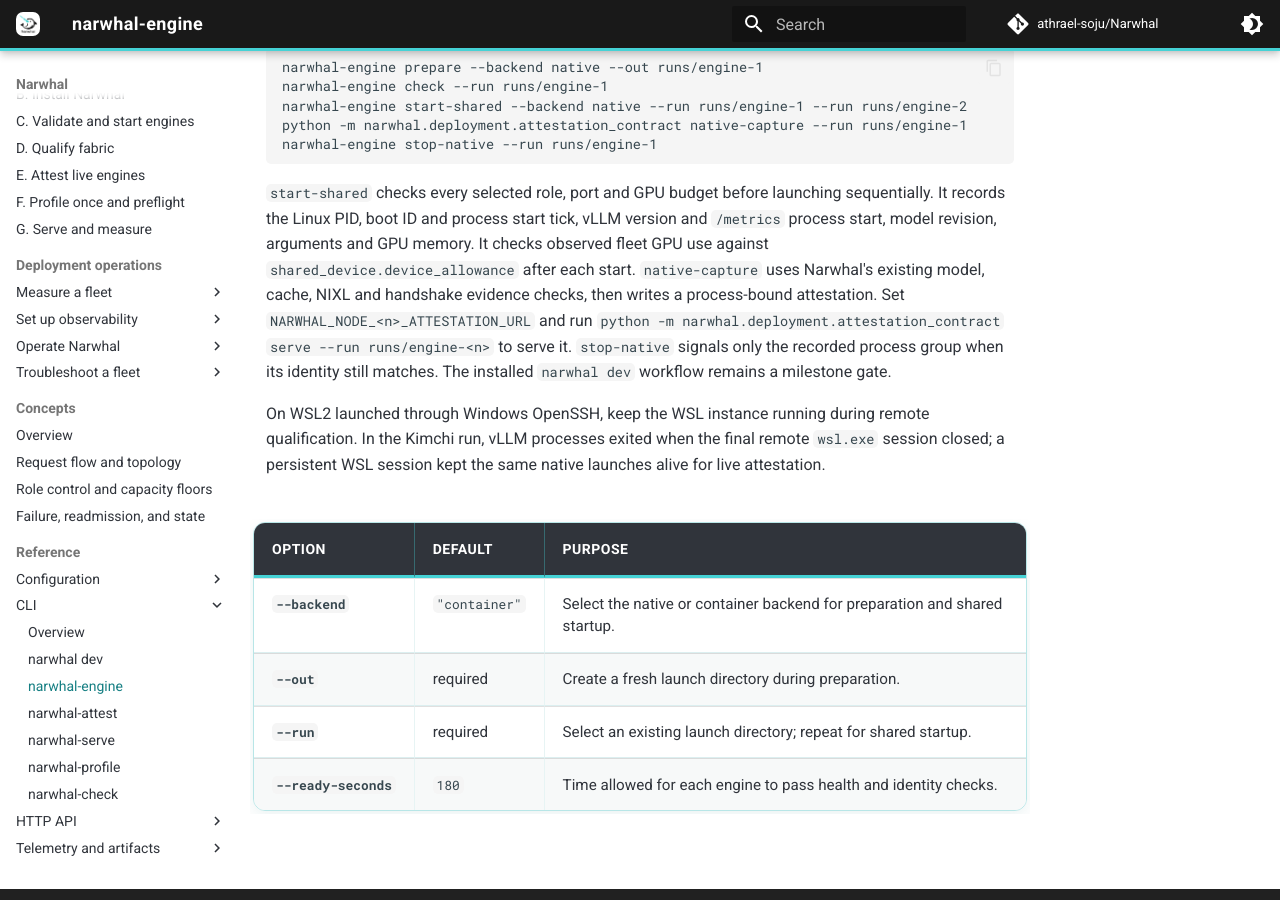
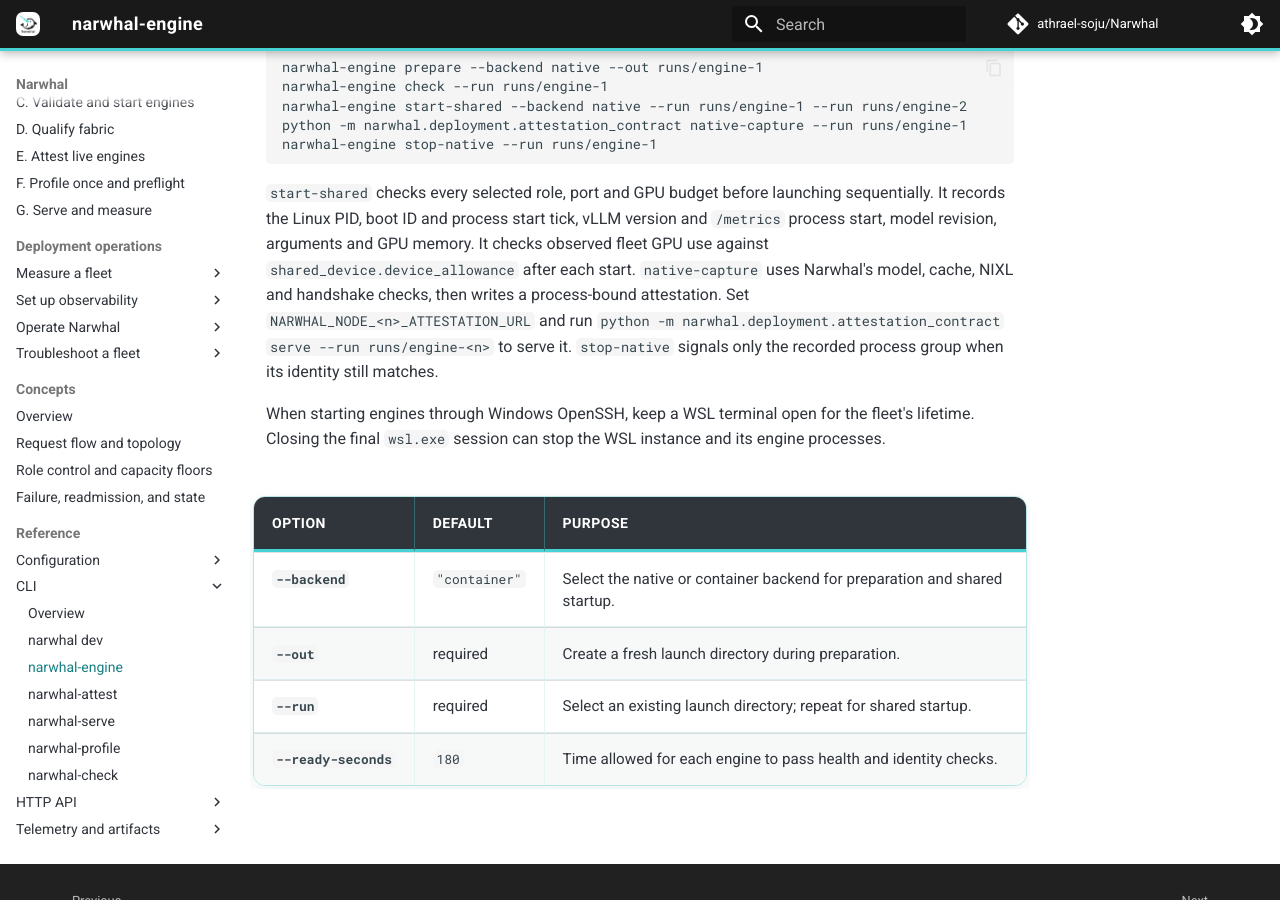
Before and after one commit to athrael-soju/Narwhal, an MkDocs documentation site: the page built from docs/cli/Engine.md, in a window 1280 px wide and 900 px high, scrolled down 423 px. Built offline with MkDocs 1.6.1 and Material for MkDocs 9.7.7, drawn with Linux system fonts in a browser that asks for light colours; comment, search, counter and statistics services are not loaded.

Commit message:
docs: keep native engine instructions operational

````diff
--- a/docs/cli/Engine.md
+++ b/docs/cli/Engine.md
@@ -14,9 +14,11 @@
 narwhal-engine stop-native --run runs/engine-1
 ```
 
-`start-shared` checks every selected role, port and GPU budget before launching sequentially. It records the Linux PID, boot ID and process start tick, vLLM version and `/metrics` process start, model revision, arguments and GPU memory. It checks observed fleet GPU use against `shared_device.device_allowance` after each start. `native-capture` uses Narwhal's existing model, cache, NIXL and handshake evidence checks, then writes a process-bound attestation. Set `NARWHAL_NODE_<n>_ATTESTATION_URL` and run `python -m narwhal.deployment.attestation_contract serve --run runs/engine-<n>` to serve it. `stop-native` signals only the recorded process group when its identity still matches. The installed `narwhal dev` workflow remains a milestone gate.
+`start-shared` checks every selected role, port and GPU budget before launching sequentially. It records the Linux PID, boot ID and process start tick, vLLM version and `/metrics` process start, model revision, arguments and GPU memory. It checks observed fleet GPU use against `shared_device.device_allowance` after each start. `native-capture` uses Narwhal's model, cache, NIXL and handshake checks, then writes a process-bound attestation. Set `NARWHAL_NODE_<n>_ATTESTATION_URL` and run `python -m narwhal.deployment.attestation_contract serve --run runs/engine-<n>` to serve it. `stop-native` signals only the recorded process group when its identity still matches.
 
-On WSL2 launched through Windows OpenSSH, keep the WSL instance running during remote qualification. In the Kimchi run, vLLM processes exited when the final remote `wsl.exe` session closed; a persistent WSL session kept the same native launches alive for live attestation.
+When starting engines through Windows OpenSSH, keep a WSL terminal open for
+the fleet's lifetime. Closing the final `wsl.exe` session can stop the WSL
+instance and its engine processes.
 
 | Option | Default | Purpose |
 | --- | --- | --- |
````
